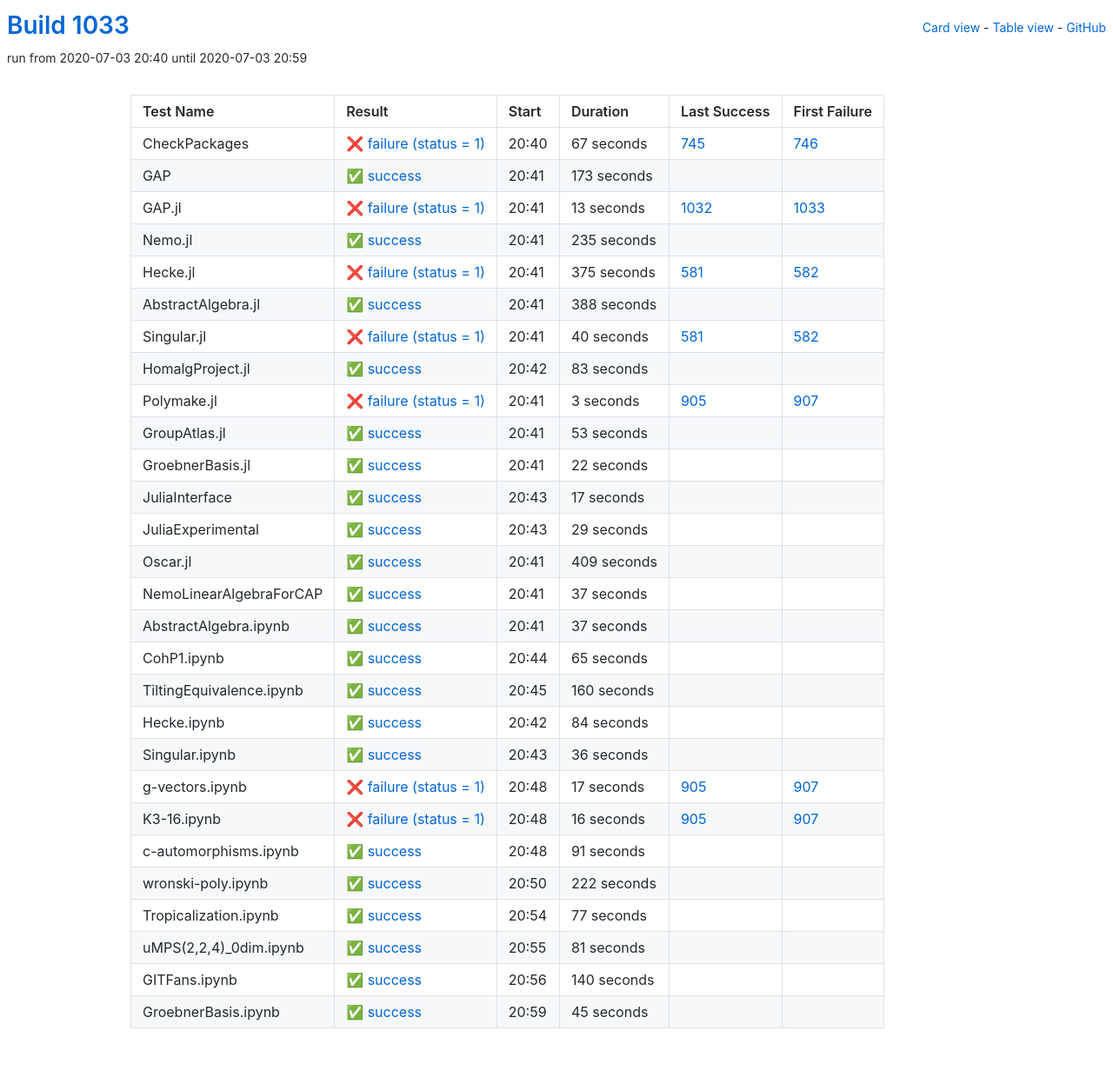
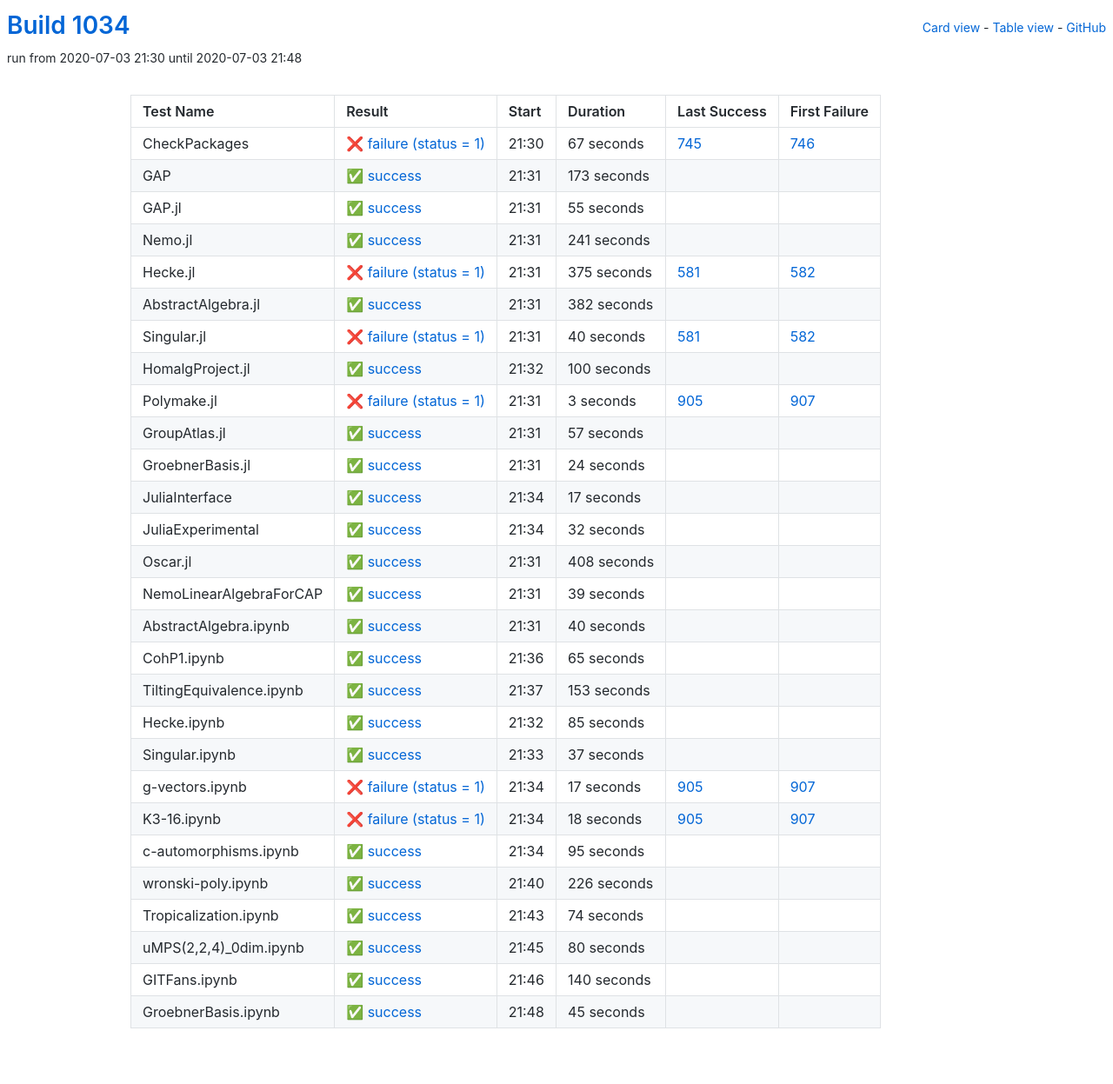
Before and after one commit to oscar-system/oscar-ci-status-1.4, a Jekyll site: the page built from table.html, in a window 1280 px wide. Shown: the whole page at 87% size. Built offline with Jekyll 4.4.1, drawn with Linux system fonts in a browser that asks for light colours.

Commit message:
Build #1034

```diff
--- a/_data/ci.yml
+++ b/_data/ci.yml
@@ -1,6 +1,6 @@
 ---
-build: 1033
-build_url: https://oscarci.mathematik.uni-kl.de/job/oscar-julia-1.4/1033/
+build: 1034
+build_url: https://oscarci.mathematik.uni-kl.de/job/oscar-julia-1.4/1034/
 job: oscar-julia-1.4
 organization: oscar-system
 repo: oscar-ci-status-1.4
@@ -8,8 +8,8 @@ repourl: https://github.com/oscar-system/oscar-ci-status-1.4
 tests:
 - name: CheckPackages
   id: checkpackages
-  log: https://oscarci.mathematik.uni-kl.de/job/oscar-julia-1.4/1033/artifact/logs/build-1033/CheckPackages.log
-  start: 2020-07-03 20:40
+  log: https://oscarci.mathematik.uni-kl.de/job/oscar-julia-1.4/1034/artifact/logs/build-1034/CheckPackages.log
+  start: 2020-07-03 21:30
   success: false
   exitcode: 1
   status: failure
@@ -20,8 +20,8 @@ tests:
   first_failure_url: https://oscarci.mathematik.uni-kl.de/job/oscar-julia-1.4/746/
 - name: GAP
   id: gap
-  log: https://oscarci.mathematik.uni-kl.de/job/oscar-julia-1.4/1033/artifact/logs/build-1033/GAP.log
-  start: 2020-07-03 20:41
+  log: https://oscarci.mathematik.uni-kl.de/job/oscar-julia-1.4/1034/artifact/logs/build-1034/GAP.log
+  start: 2020-07-03 21:31
   success: true
   exitcode: 0
   status: success
@@ -32,32 +32,32 @@ tests:
   first_failure_url:
 - name: GAP.jl
   id: gap-jl
-  log: https://oscarci.mathematik.uni-kl.de/job/oscar-julia-1.4/1033/artifact/logs/build-1033/GAP.jl.log
-  start: 2020-07-03 20:41
-  success: false
-  exitcode: 1
-  status: failure
-  duration: 13
-  last_success: 1032
-  last_success_url: https://oscarci.mathematik.uni-kl.de/job/oscar-julia-1.4/1032/
-  first_failure: 1033
-  first_failure_url: https://oscarci.mathematik.uni-kl.de/job/oscar-julia-1.4/1033/
-- name: Nemo.jl
-  id: nemo-jl
-  log: https://oscarci.mathematik.uni-kl.de/job/oscar-julia-1.4/1033/artifact/logs/build-1033/Nemo.jl.log
-  start: 2020-07-03 20:41
+  log: https://oscarci.mathematik.uni-kl.de/job/oscar-julia-1.4/1034/artifact/logs/build-1034/GAP.jl.log
+  start: 2020-07-03 21:31
   success: true
   exitcode: 0
   status: success
-  duration: 235
+  duration: 55
+  last_success: false
+  last_success_url:
+  first_failure: false
+  first_failure_url:
+- name: Nemo.jl
+  id: nemo-jl
+  log: https://oscarci.mathematik.uni-kl.de/job/oscar-julia-1.4/1034/artifact/logs/build-1034/Nemo.jl.log
+  start: 2020-07-03 21:31
+  success: true
+  exitcode: 0
+  status: success
+  duration: 241
   last_success: false
   last_success_url:
   first_failure: false
   first_failure_url:
 - name: Hecke.jl
   id: hecke-jl
-  log: https://oscarci.mathematik.uni-kl.de/job/oscar-julia-1.4/1033/artifact/logs/build-1033/Hecke.jl.log
-  start: 2020-07-03 20:41
+  log: https://oscarci.mathematik.uni-kl.de/job/oscar-julia-1.4/1034/artifact/logs/build-1034/Hecke.jl.log
+  start: 2020-07-03 21:31
   success: false
   exitcode: 1
   status: failure
@@ -68,20 +68,20 @@ tests:
   first_failure_url: https://oscarci.mathematik.uni-kl.de/job/oscar-julia-1.4/582/
 - name: AbstractAlgebra.jl
   id: abstractalgebra-jl
-  log: https://oscarci.mathematik.uni-kl.de/job/oscar-julia-1.4/1033/artifact/logs/build-1033/AbstractAlgebra.jl.log
-  start: 2020-07-03 20:41
+  log: https://oscarci.mathematik.uni-kl.de/job/oscar-julia-1.4/1034/artifact/logs/build-1034/AbstractAlgebra.jl.log
+  start: 2020-07-03 21:31
   success: true
   exitcode: 0
   status: success
-  duration: 388
+  duration: 382
   last_success: false
   last_success_url:
   first_failure: false
   first_failure_url:
 - name: Singular.jl
   id: singular-jl
-  log: https://oscarci.mathematik.uni-kl.de/job/oscar-julia-1.4/1033/artifact/logs/build-1033/Singular.jl.log
-  start: 2020-07-03 20:41
+  log: https://oscarci.mathematik.uni-kl.de/job/oscar-julia-1.4/1034/artifact/logs/build-1034/Singular.jl.log
+  start: 2020-07-03 21:31
   success: false
   exitcode: 1
   status: failure
@@ -92,20 +92,20 @@ tests:
   first_failure_url: https://oscarci.mathematik.uni-kl.de/job/oscar-julia-1.4/582/
 - name: HomalgProject.jl
   id: homalgproject-jl
-  log: https://oscarci.mathematik.uni-kl.de/job/oscar-julia-1.4/1033/artifact/logs/build-1033/HomalgProject.jl.log
-  start: 2020-07-03 20:42
+  log: https://oscarci.mathematik.uni-kl.de/job/oscar-julia-1.4/1034/artifact/logs/build-1034/HomalgProject.jl.log
+  start: 2020-07-03 21:32
   success: true
   exitcode: 0
   status: success
-  duration: 83
+  duration: 100
   last_success: false
   last_success_url:
   first_failure: false
   first_failure_url:
 - name: Polymake.jl
   id: polymake-jl
-  log: https://oscarci.mathematik.uni-kl.de/job/oscar-julia-1.4/1033/artifact/logs/build-1033/Polymake.jl.log
-  start: 2020-07-03 20:41
+  log: https://oscarci.mathematik.uni-kl.de/job/oscar-julia-1.4/1034/artifact/logs/build-1034/Polymake.jl.log
+  start: 2020-07-03 21:31
   success: false
   exitcode: 1
   status: failure
@@ -116,32 +116,32 @@ tests:
   first_failure_url: https://oscarci.mathematik.uni-kl.de/job/oscar-julia-1.4/907/
 - name: GroupAtlas.jl
   id: groupatlas-jl
-  log: https://oscarci.mathematik.uni-kl.de/job/oscar-julia-1.4/1033/artifact/logs/build-1033/GroupAtlas.jl.log
-  start: 2020-07-03 20:41
+  log: https://oscarci.mathematik.uni-kl.de/job/oscar-julia-1.4/1034/artifact/logs/build-1034/GroupAtlas.jl.log
+  start: 2020-07-03 21:31
   success: true
   exitcode: 0
   status: success
-  duration: 53
+  duration: 57
   last_success: false
   last_success_url:
   first_failure: false
   first_failure_url:
 - name: GroebnerBasis.jl
   id: groebnerbasis-jl
-  log: https://oscarci.mathematik.uni-kl.de/job/oscar-julia-1.4/1033/artifact/logs/build-1033/GroebnerBasis.jl.log
-  start: 2020-07-03 20:41
+  log: https://oscarci.mathematik.uni-kl.de/job/oscar-julia-1.4/1034/artifact/logs/build-1034/GroebnerBasis.jl.log
+  start: 2020-07-03 21:31
   success: true
   exitcode: 0
   status: success
-  duration: 22
+  duration: 24
   last_success: false
   last_success_url:
   first_failure: false
   first_failure_url:
 - name: JuliaInterface
   id: juliainterface
-  log: https://oscarci.mathematik.uni-kl.de/job/oscar-julia-1.4/1033/artifact/logs/build-1033/JuliaInterface.log
-  start: 2020-07-03 20:43
+  log: https://oscarci.mathematik.uni-kl.de/job/oscar-julia-1.4/1034/artifact/logs/build-1034/JuliaInterface.log
+  start: 2020-07-03 21:34
   success: true
   exitcode: 0
   status: success
@@ -152,56 +152,56 @@ tests:
   first_failure_url:
 - name: JuliaExperimental
   id: juliaexperimental
-  log: https://oscarci.mathematik.uni-kl.de/job/oscar-julia-1.4/1033/artifact/logs/build-1033/JuliaExperimental.log
-  start: 2020-07-03 20:43
+  log: https://oscarci.mathematik.uni-kl.de/job/oscar-julia-1.4/1034/artifact/logs/build-1034/JuliaExperimental.log
+  start: 2020-07-03 21:34
   success: true
   exitcode: 0
   status: success
-  duration: 29
+  duration: 32
   last_success: false
   last_success_url:
   first_failure: false
   first_failure_url:
 - name: Oscar.jl
   id: oscar-jl
-  log: https://oscarci.mathematik.uni-kl.de/job/oscar-julia-1.4/1033/artifact/logs/build-1033/Oscar.jl.log
-  start: 2020-07-03 20:41
+  log: https://oscarci.mathematik.uni-kl.de/job/oscar-julia-1.4/1034/artifact/logs/build-1034/Oscar.jl.log
+  start: 2020-07-03 21:31
   success: true
   exitcode: 0
   status: success
-  duration: 409
+  duration: 408
   last_success: false
   last_success_url:
   first_failure: false
   first_failure_url:
 - name: NemoLinearAlgebraForCAP
   id: nemolinearalgebraforcap
-  log: https://oscarci.mathematik.uni-kl.de/job/oscar-julia-1.4/1033/artifact/logs/build-1033/NemoLinearAlgebraForCAP.log
-  start: 2020-07-03 20:41
+  log: https://oscarci.mathematik.uni-kl.de/job/oscar-julia-1.4/1034/artifact/logs/build-1034/NemoLinearAlgebraForCAP.log
+  start: 2020-07-03 21:31
   success: true
   exitcode: 0
   status: success
-  duration: 37
+  duration: 39
   last_success: false
   last_success_url:
   first_failure: false
   first_failure_url:
 - name: AbstractAlgebra.ipynb
   id: abstractalgebra-ipynb
-  log: https://oscarci.mathematik.uni-kl.de/job/oscar-julia-1.4/1033/artifact/logs/build-1033/AbstractAlgebra.ipynb.log
-  start: 2020-07-03 20:41
+  log: https://oscarci.mathematik.uni-kl.de/job/oscar-julia-1.4/1034/artifact/logs/build-1034/AbstractAlgebra.ipynb.log
+  start: 2020-07-03 21:31
   success: true
   exitcode: 0
   status: success
-  duration: 37
+  duration: 40
   last_success: false
   last_success_url:
   first_failure: false
   first_failure_url:
 - name: CohP1.ipynb
   id: cohp1-ipynb
-  log: https://oscarci.mathematik.uni-kl.de/job/oscar-julia-1.4/1033/artifact/logs/build-1033/CohP1.ipynb.log
-  start: 2020-07-03 20:44
+  log: https://oscarci.mathematik.uni-kl.de/job/oscar-julia-1.4/1034/artifact/logs/build-1034/CohP1.ipynb.log
+  start: 2020-07-03 21:36
   success: true
   exitcode: 0
   status: success
@@ -212,44 +212,44 @@ tests:
   first_failure_url:
 - name: TiltingEquivalence.ipynb
   id: tiltingequivalence-ipynb
-  log: https://oscarci.mathematik.uni-kl.de/job/oscar-julia-1.4/1033/artifact/logs/build-1033/TiltingEquivalence.ipynb.log
-  start: 2020-07-03 20:45
+  log: https://oscarci.mathematik.uni-kl.de/job/oscar-julia-1.4/1034/artifact/logs/build-1034/TiltingEquivalence.ipynb.log
+  start: 2020-07-03 21:37
   success: true
   exitcode: 0
   status: success
-  duration: 160
+  duration: 153
   last_success: false
   last_success_url:
   first_failure: false
   first_failure_url:
 - name: Hecke.ipynb
   id: hecke-ipynb
-  log: https://oscarci.mathematik.uni-kl.de/job/oscar-julia-1.4/1033/artifact/logs/build-1033/Hecke.ipynb.log
-  start: 2020-07-03 20:42
+  log: https://oscarci.mathematik.uni-kl.de/job/oscar-julia-1.4/1034/artifact/logs/build-1034/Hecke.ipynb.log
+  start: 2020-07-03 21:32
   success: true
   exitcode: 0
   status: success
-  duration: 84
+  duration: 85
   last_success: false
   last_success_url:
   first_failure: false
   first_failure_url:
 - name: Singular.ipynb
   id: singular-ipynb
-  log: https://oscarci.mathematik.uni-kl.de/job/oscar-julia-1.4/1033/artifact/logs/build-1033/Singular.ipynb.log
-  start: 2020-07-03 20:43
+  log: https://oscarci.mathematik.uni-kl.de/job/oscar-julia-1.4/1034/artifact/logs/build-1034/Singular.ipynb.log
+  start: 2020-07-03 21:33
   success: true
   exitcode: 0
   status: success
-  duration: 36
+  duration: 37
   last_success: false
   last_success_url:
   first_failure: false
   first_failure_url:
 - name: g-vectors.ipynb
   id: g-vectors-ipynb
-  log: https://oscarci.mathematik.uni-kl.de/job/oscar-julia-1.4/1033/artifact/logs/build-1033/g-vectors.ipynb.log
-  start: 2020-07-03 20:48
+  log: https://oscarci.mathematik.uni-kl.de/job/oscar-julia-1.4/1034/artifact/logs/build-1034/g-vectors.ipynb.log
+  start: 2020-07-03 21:34
   success: false
   exitcode: 1
   status: failure
@@ -260,68 +260,68 @@ tests:
   first_failure_url: https://oscarci.mathematik.uni-kl.de/job/oscar-julia-1.4/907/
 - name: K3-16.ipynb
   id: k3-16-ipynb
-  log: https://oscarci.mathematik.uni-kl.de/job/oscar-julia-1.4/1033/artifact/logs/build-1033/K3-16.ipynb.log
-  start: 2020-07-03 20:48
+  log: https://oscarci.mathematik.uni-kl.de/job/oscar-julia-1.4/1034/artifact/logs/build-1034/K3-16.ipynb.log
+  start: 2020-07-03 21:34
   success: false
   exitcode: 1
   status: failure
-  duration: 16
+  duration: 18
   last_success: 905
   last_success_url: https://oscarci.mathematik.uni-kl.de/job/oscar-julia-1.4/905/
   first_failure: 907
   first_failure_url: https://oscarci.mathematik.uni-kl.de/job/oscar-julia-1.4/907/
 - name: c-automorphisms.ipynb
   id: c-automorphisms-ipynb
-  log: https://oscarci.mathematik.uni-kl.de/job/oscar-julia-1.4/1033/artifact/logs/build-1033/c-automorphisms.ipynb.log
-  start: 2020-07-03 20:48
+  log: https://oscarci.mathematik.uni-kl.de/job/oscar-julia-1.4/1034/artifact/logs/build-1034/c-automorphisms.ipynb.log
+  start: 2020-07-03 21:34
   success: true
   exitcode: 0
   status: success
-  duration: 91
+  duration: 95
   last_success: false
   last_success_url:
   first_failure: false
   first_failure_url:
 - name: wronski-poly.ipynb
   id: wronski-poly-ipynb
-  log: https://oscarci.mathematik.uni-kl.de/job/oscar-julia-1.4/1033/artifact/logs/build-1033/wronski-poly.ipynb.log
-  start: 2020-07-03 20:50
+  log: https://oscarci.mathematik.uni-kl.de/job/oscar-julia-1.4/1034/artifact/logs/build-1034/wronski-poly.ipynb.log
+  start: 2020-07-03 21:40
   success: true
   exitcode: 0
   status: success
-  duration: 222
+  duration: 226
   last_success: false
   last_success_url:
   first_failure: false
   first_failure_url:
 - name: Tropicalization.ipynb
   id: tropicalization-ipynb
-  log: https://oscarci.mathematik.uni-kl.de/job/oscar-julia-1.4/1033/artifact/logs/build-1033/Tropicalization.ipynb.log
-  start: 2020-07-03 20:54
+  log: https://oscarci.mathematik.uni-kl.de/job/oscar-julia-1.4/1034/artifact/logs/build-1034/Tropicalization.ipynb.log
+  start: 2020-07-03 21:43
   success: true
   exitcode: 0
   status: success
-  duration: 77
+  duration: 74
   last_success: false
   last_success_url:
   first_failure: false
   first_failure_url:
 - name: uMPS(2,2,4)_0dim.ipynb
   id: umps-2-2-4-0dim-ipynb
-  log: https://oscarci.mathematik.uni-kl.de/job/oscar-julia-1.4/1033/artifact/logs/build-1033/uMPS-2-2-4-_0dim.ipynb.log
-  start: 2020-07-03 20:55
+  log: https://oscarci.mathematik.uni-kl.de/job/oscar-julia-1.4/1034/artifact/logs/build-1034/uMPS-2-2-4-_0dim.ipynb.log
+  start: 2020-07-03 21:45
   success: true
   exitcode: 0
   status: success
-  duration: 81
+  duration: 80
   last_success: false
   last_success_url:
   first_failure: false
   first_failure_url:
 - name: GITFans.ipynb
   id: gitfans-ipynb
-  log: https://oscarci.mathematik.uni-kl.de/job/oscar-julia-1.4/1033/artifact/logs/build-1033/GITFans.ipynb.log
-  start: 2020-07-03 20:56
+  log: https://oscarci.mathematik.uni-kl.de/job/oscar-julia-1.4/1034/artifact/logs/build-1034/GITFans.ipynb.log
+  start: 2020-07-03 21:46
   success: true
   exitcode: 0
   status: success
@@ -332,8 +332,8 @@ tests:
   first_failure_url:
 - name: GroebnerBasis.ipynb
   id: groebnerbasis-ipynb
-  log: https://oscarci.mathematik.uni-kl.de/job/oscar-julia-1.4/1033/artifact/logs/build-1033/GroebnerBasis.ipynb.log
-  start: 2020-07-03 20:59
+  log: https://oscarci.mathematik.uni-kl.de/job/oscar-julia-1.4/1034/artifact/logs/build-1034/GroebnerBasis.ipynb.log
+  start: 2020-07-03 21:48
   success: true
   exitcode: 0
   status: success
```
Also changed, not shown: README.md.
